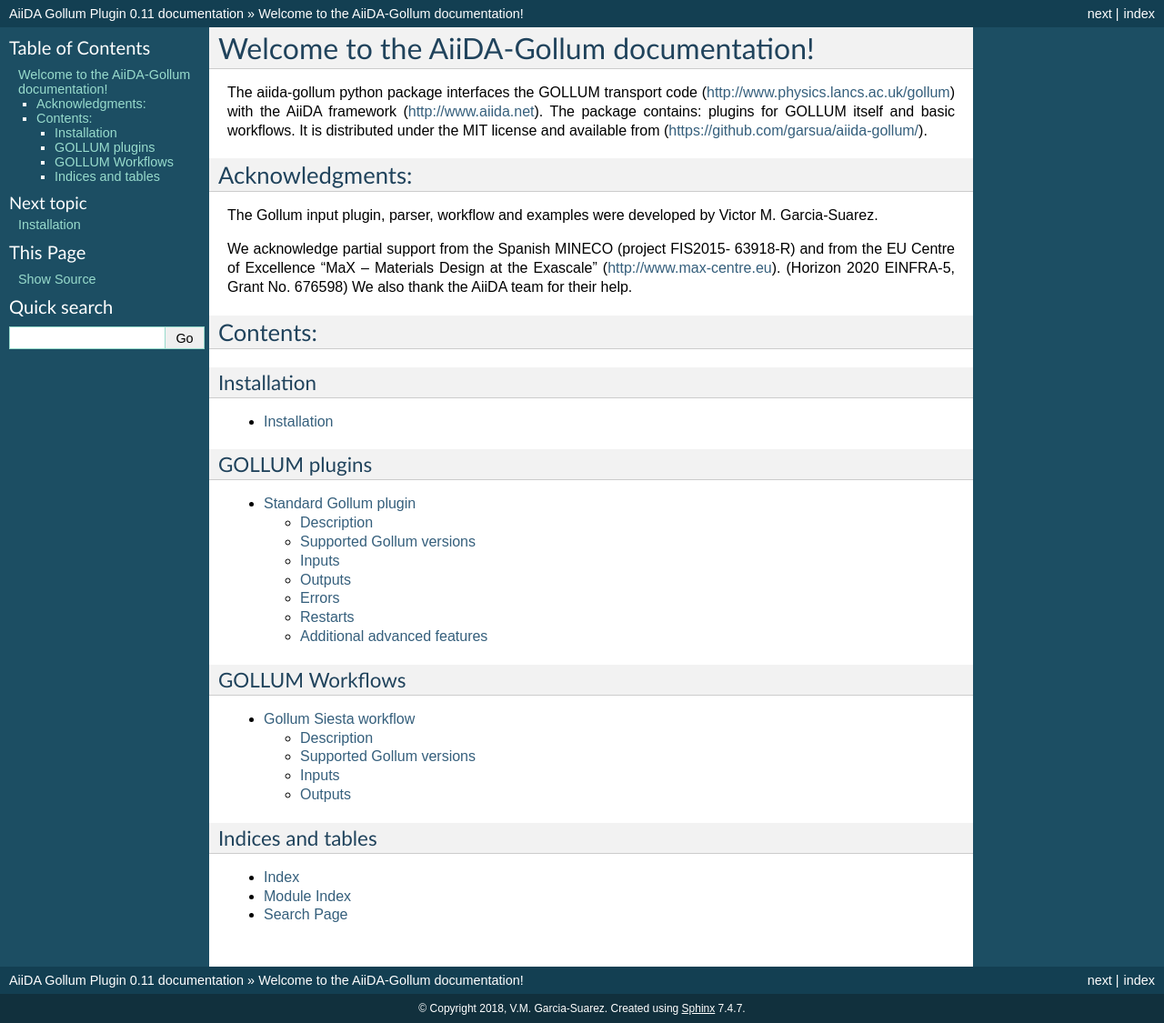
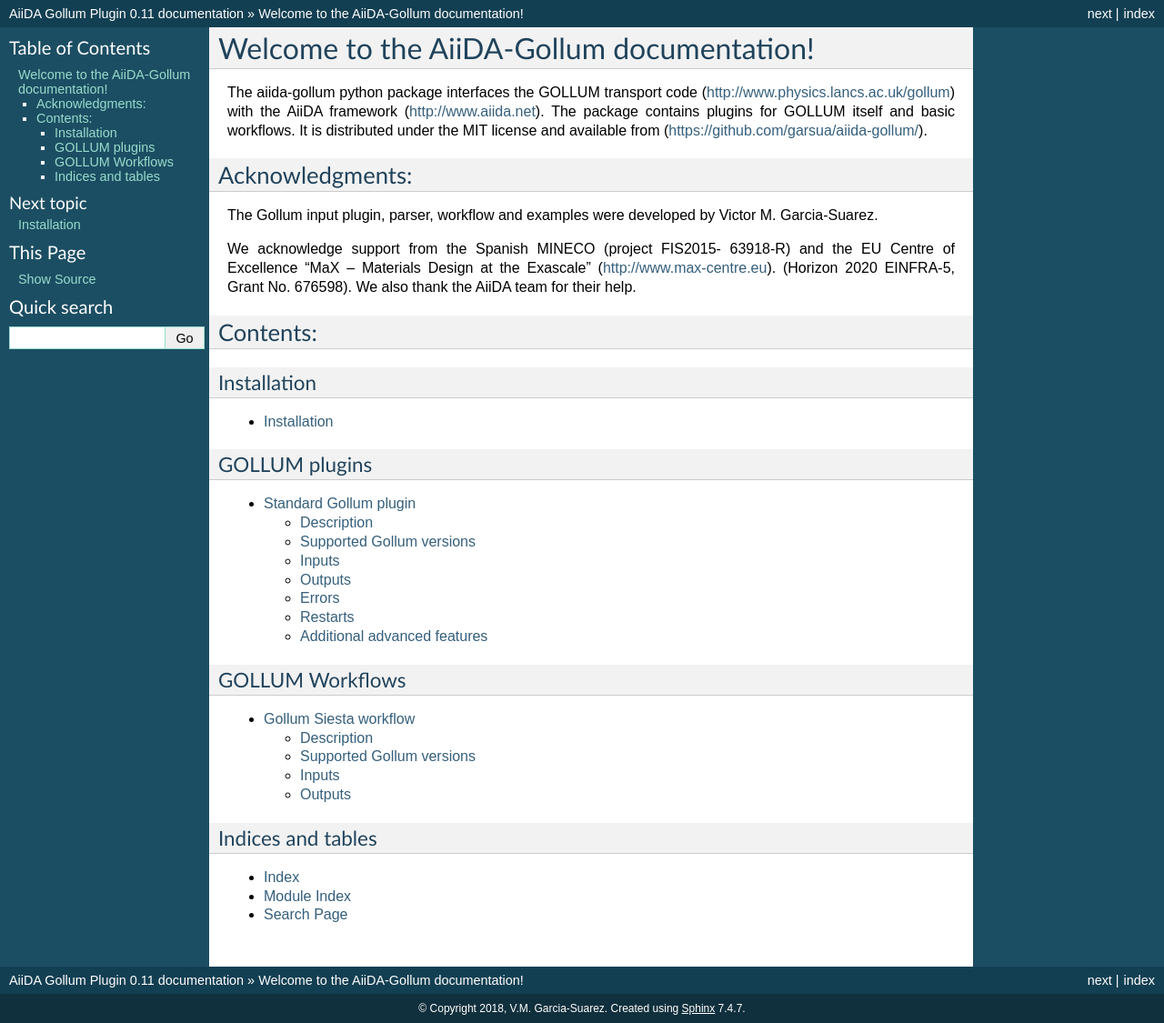
Before and after one commit to garsua/aiida-gollum, a Sphinx documentation site: the page built from docs/index.rst, in a window 1280 px wide. Shown: the whole page at 91% size. Built offline with Sphinx 7.4.7, drawn with Linux system fonts in a browser that asks for light colours; formulas are drawn with MathJax 3.

```diff
--- a/docs/index.rst
+++ b/docs/index.rst
@@ -10,7 +10,7 @@ Welcome to the AiiDA-Gollum documentation!
 
 The aiida-gollum python package interfaces the GOLLUM transport code
 (http://www.physics.lancs.ac.uk/gollum) with the AiiDA framework
-(http://www.aiida.net). The package contains: plugins for GOLLUM
+(http://www.aiida.net). The package contains plugins for GOLLUM
 itself and basic workflows. It is distributed under the MIT license
 and available from (https://github.com/garsua/aiida-gollum/).
 
@@ -20,10 +20,10 @@ Acknowledgments:
 The Gollum input plugin, parser, workflow and examples were developed
 by Victor M. Garcia-Suarez.
 
-We acknowledge partial support from the Spanish MINECO (project
-FIS2015- 63918-R) and from the EU Centre of Excellence “MaX –
+We acknowledge support from the Spanish MINECO (project
+FIS2015- 63918-R) and the EU Centre of Excellence “MaX –
 Materials Design at the Exascale” (http://www.max-centre.eu).
-(Horizon 2020 EINFRA-5, Grant No. 676598) We also thank the AiiDA
+(Horizon 2020 EINFRA-5, Grant No. 676598). We also thank the AiiDA
 team for their help.
 
 Contents:
```
Also changed, not shown: docs/plugins/gollum.rst (+6 -5 lines), 2 other files.
